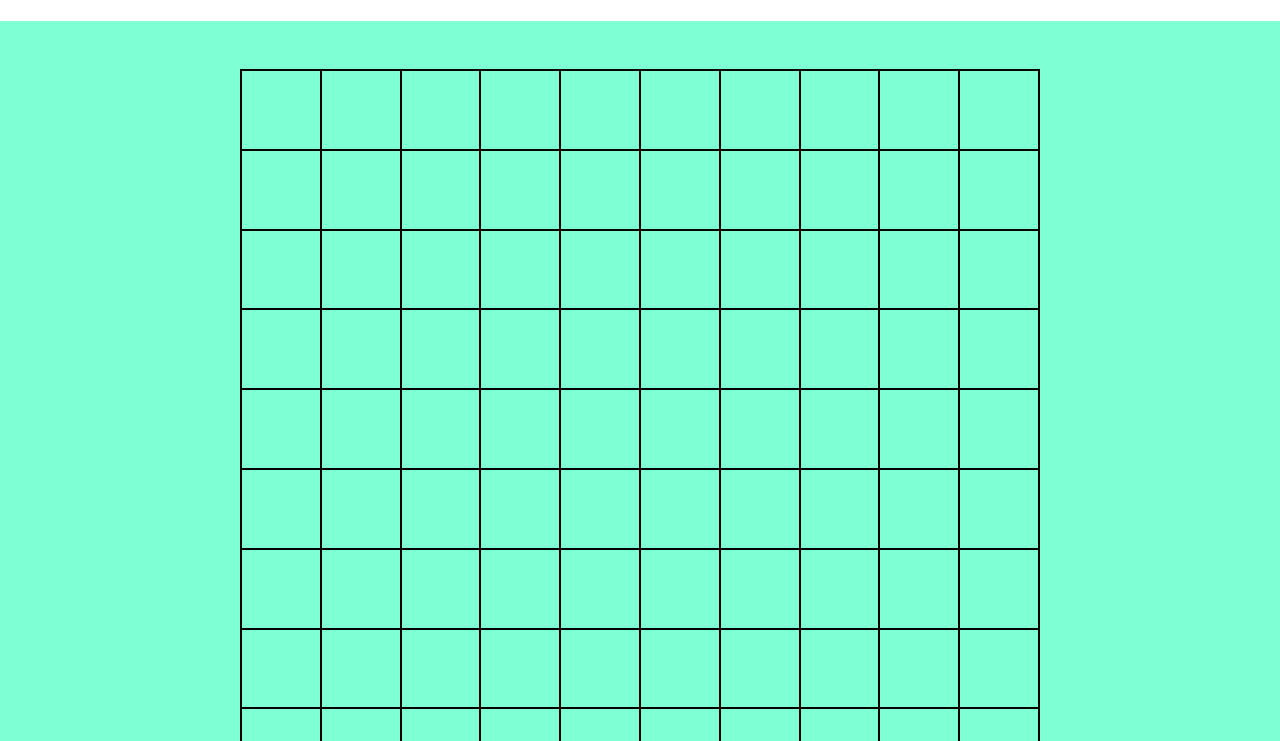
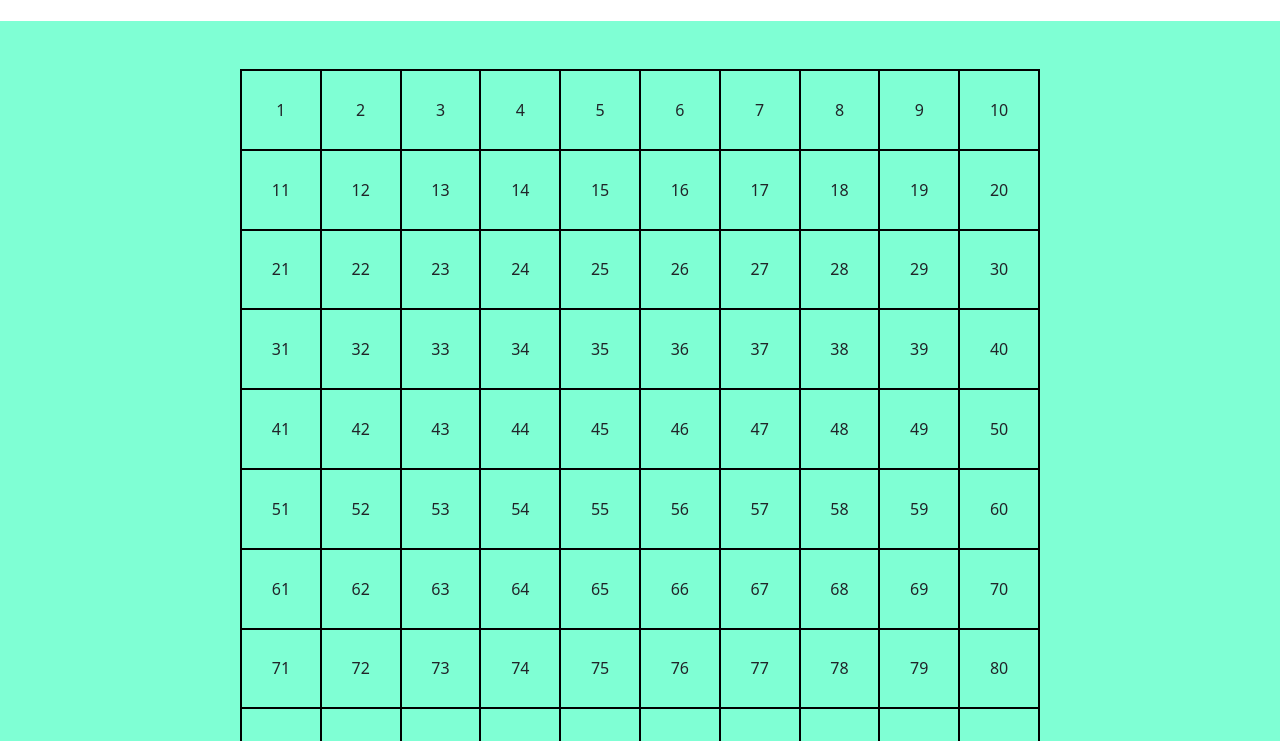
Before and after one commit to Gianmarco-Leone/js-campominato-grid, a plain HTML site: page index.html in a window 1280 px wide. Shown: the part 59-800 px from the top of the page. Drawn offline with nearby package versions, Linux system fonts and the light colour scheme.

Commit message:
add square content + console message when click

```diff
--- a/css/style.css
+++ b/css/style.css
@@ -22,6 +22,9 @@ main {
     height: calc(100% / 10);
     border: 1px solid #000;
     cursor: crosshair;
+    display: flex;
+    justify-content: center;
+    align-items: center;
 }
 
 .square.active {
--- a/js/main.js
+++ b/js/main.js
@@ -37,13 +37,16 @@ generateGrid(gridEl, dimensionGridEl);
 function generateGrid(grid, dimensionGrid) {
     // Creo il ciclo che andrà a generare n div con classe square
     for (let i = 0; i < dimensionGrid; i++) {
+        const numberSquare = i + 1;
         const squareEl = document.createElement("div");
         squareEl.classList.add("square");
+        squareEl.innerHTML = numberSquare;
         // Aggiungo evento al click del quadrato
         squareEl.addEventListener(
             "click",
             function () {
                 this.classList.toggle("active");
+                console.log(numberSquare);
             }
         );
 
```
